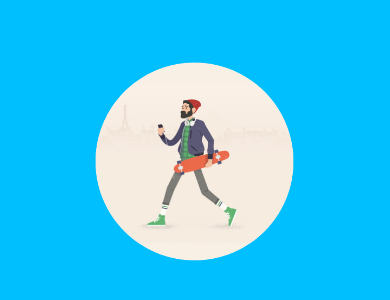
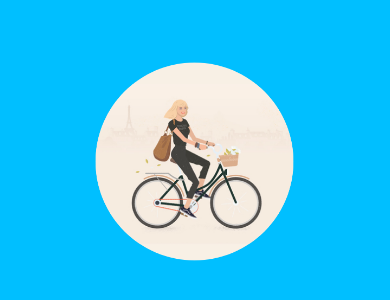
Before and after one commit to lydialawli/up-to-you, a React Native app: screen / in a window 390 px wide. Shown: the part 260-560 px from the top of the page. Built offline with nearby package versions, Linux system fonts and the light colour scheme.

Commit message:
simplify things

```diff
--- a/App.js
+++ b/App.js
@@ -3,23 +3,23 @@ import { StyleSheet, Text, View, Button, Images} from 'react-native'
 import ImagesExamples from './src/ImagesExamples.js'
 export default class App extends React.Component {
 
+  state = {
+    coin: <ImagesExamples/>
 
+  }
 
   render() {
 
     return (
       <View style = {styles.container}>
-        <ImagesExamples/>
+        {this.state.coin}
+
       </View>
     )
   }
 }
 
-const coin = () => {
-  return (
-     <ImagesExamples/>
-  )
-}
+
 
 const styles = StyleSheet.create({
   container: {
--- a/src/ImagesExamples.js
+++ b/src/ImagesExamples.js
@@ -3,7 +3,13 @@ import { Image } from 'react-native'
 
 
 const coin = () => (
+    <Image style = {{width:200, height:200}} source = {require("./img/coin-heads.png")} />
+)
+
+
+var tails = () => (
     <Image style = {{width:200, height:200}} source = {require("./img/coin-tails.png")} />
 )
 
+
 export default coin
```
